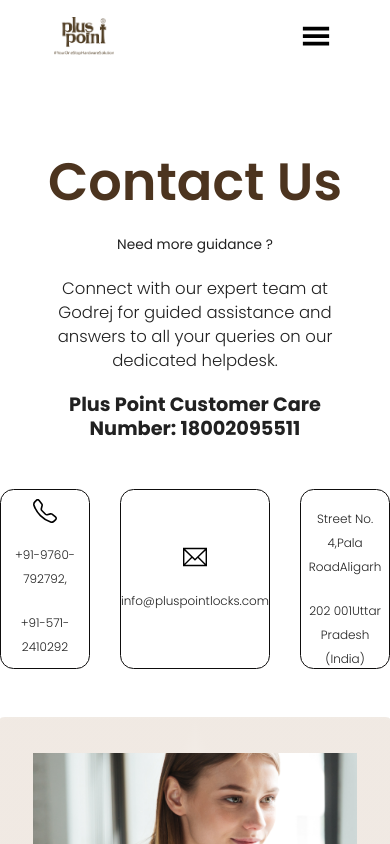
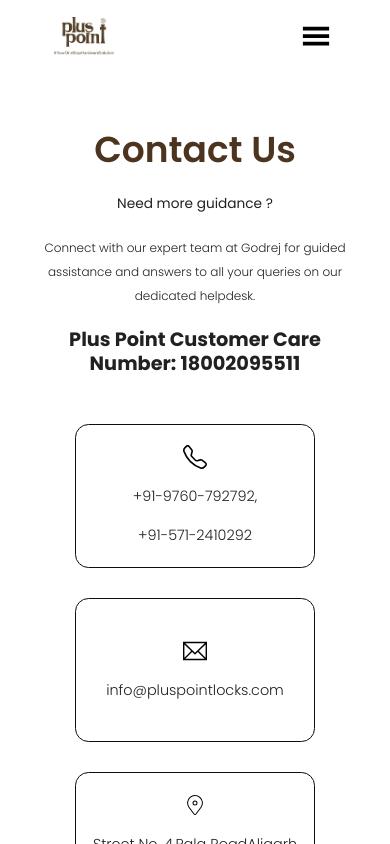
Before and after one commit to kaifsid786/Plus-Point, a React (Create React App) app: page /contact in a window 390 px wide. Shown: the top 844 px of the page. Built offline with nearby package versions, Linux system fonts and the light colour scheme; a web font is replaced by a local one.

Commit message:
clientCh-4

```diff
--- a/src/Main-Contents/Contact/ContactUS.css
+++ b/src/Main-Contents/Contact/ContactUS.css
@@ -87,6 +87,7 @@
         flex-direction: column;
         justify-content: center;
         align-items: center;
+        padding: 3rem 0;
     }
     .contact-link-wrapper{
         width: 15rem;
@@ -95,7 +96,27 @@
     .contact-link-wrapper span{
         font-size: 1rem;
     }
+}
+@media screen and (max-width:480px){
+    .contact-link-wrapper{
+        width: 20rem;
+        height: 12rem;
+        gap: 15px;
+        font-size: 2rem;
+    }
+    .contact-link-wrapper span{
+        font-size: 1.2rem;
+    }
+    .contact-title{
+        font-size: 3rem;
+    }
     .contact-info{
         width: 80%;
     }
+    .contact-info p{
+        font-size: 1rem;
+    }
+    .contact-link{
+        flex-direction: column;
+    }
 }
```
